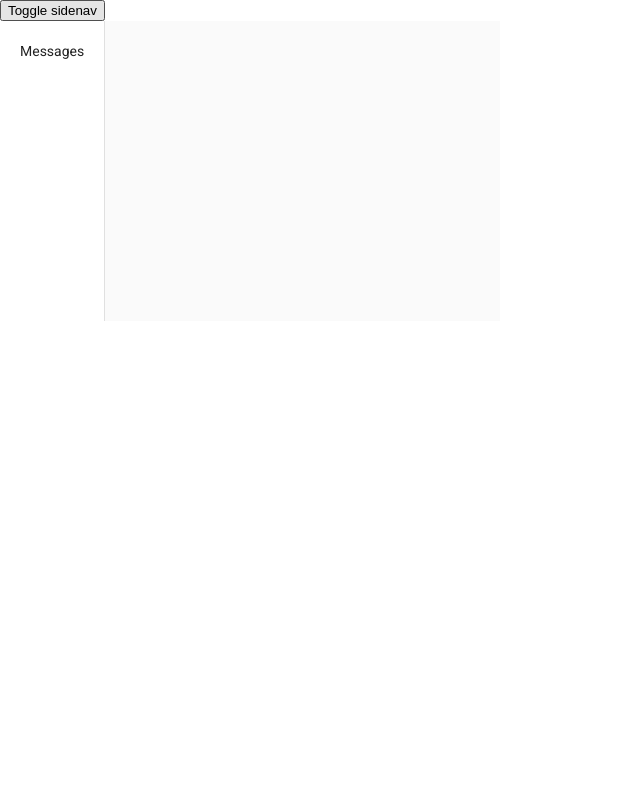
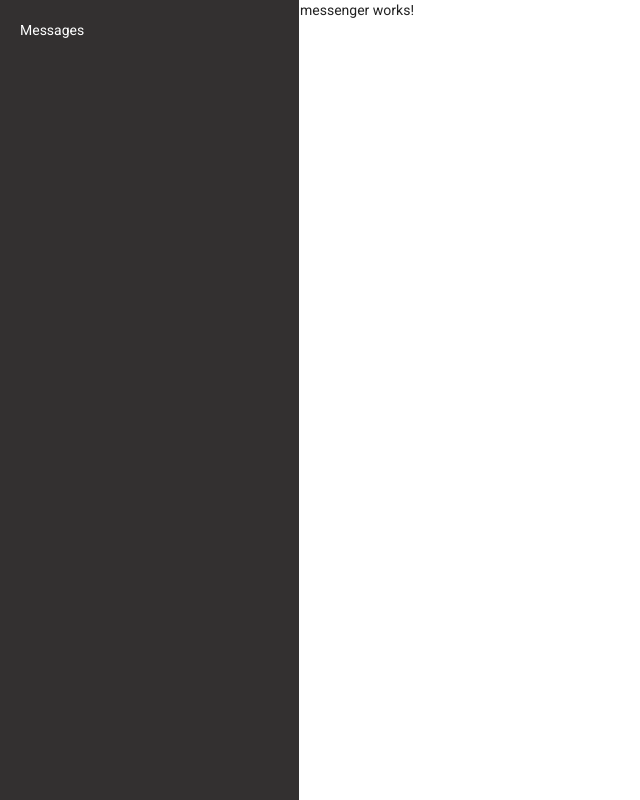
Before and after one commit to dcotter1208/messenger-angular, an Angular app: page /messages/1 in a window 1280 px wide. Before the commit this address led to /. Shown: the whole page, without its empty margins (0-640 px from the left). Built offline with nearby package versions, Linux system fonts and the light colour scheme.

Commit message:
side navigation component ui

```diff
--- a/src/app/app-routing.module.ts
+++ b/src/app/app-routing.module.ts
@@ -1,10 +1,11 @@
 import { NgModule } from '@angular/core';
 import { RouterModule, Routes } from '@angular/router';
+import { MessengerComponent } from './components/messenger/messenger.component';
 
-const routes: Routes = [];
+const routes: Routes = [{ path: 'messages/:id', component: MessengerComponent }];
 
 @NgModule({
   imports: [RouterModule.forRoot(routes)],
   exports: [RouterModule]
 })
-export class AppRoutingModule { }
+export class AppRoutingModule {}
--- a/src/app/app.component.css
+++ b/src/app/app.component.css
@@ -0,0 +1,3 @@
+.app-container {
+  height: 100vh;
+}
--- a/src/app/app.component.html
+++ b/src/app/app.component.html
@@ -1,3 +1,3 @@
-<div>
+<div class="app-container">
   <app-side-nav></app-side-nav>
 </div>
--- /dev/null
+++ b/src/app/components/messenger/messenger.component.html
@@ -0,0 +1 @@
+<p>messenger works!</p>
--- /dev/null
+++ b/src/app/components/messenger/messenger.component.ts
@@ -0,0 +1,20 @@
+import { Component, OnInit } from '@angular/core';
+import { Subscription } from 'rxjs';
+import { ActivatedRoute } from '@angular/router';
+
+@Component({
+  selector: 'app-messenger',
+  templateUrl: './messenger.component.html',
+  styleUrls: ['./messenger.component.css']
+})
+export class MessengerComponent implements OnInit {
+  private routeSub: Subscription;
+  constructor(private route: ActivatedRoute) {}
+
+  ngOnInit(): void {
+    this.routeSub = this.route.params.subscribe(params => {
+      console.log(params);
+      console.log(params['id']);
+    });
+  }
+}
--- a/src/app/components/side-nav/side-nav.component.css
+++ b/src/app/components/side-nav/side-nav.component.css
@@ -1,15 +1,23 @@
-.example-container {
-  width: 500px;
-  height: 300px;
+.nav-component-container {
+  background: rgb(51, 48, 48);
 }
 
-.example-sidenav-content {
-  display: flex;
-  height: 100%;
-  align-items: center;
-  justify-content: center;
+.drawer-container {
+  height: 100vh;
+  background: white;
 }
 
-.example-sidenav {
+.side-nav {
   padding: 20px;
+  width: 300px;
+  background-color: rgb(51, 48, 48);
+  border-right: 1px solid white;
 }
+
+.side-nav-text {
+  color: white;
+}
+
+.menu-icon {
+  color: white;
+}
--- a/src/app/components/side-nav/side-nav.component.html
+++ b/src/app/components/side-nav/side-nav.component.html
@@ -1,11 +1,13 @@
-<div>
-  <button type="button" mat-button (click)="drawer.toggle()">
-    Toggle sidenav
+<div class="nav-component-container">
+  <button class="menu-icon" *ngIf="isMobile" mat-icon-button (click)="drawer.toggle()" aria-label="menu icon">
+    <mat-icon>menu</mat-icon>
   </button>
-  <mat-drawer-container class="example-container" autosize>
-    <mat-drawer [opened]="!isMobile" #drawer class="example-sidenav" mode="side">
-      <p>Messages</p>
+  <mat-drawer-container [hasBackdrop]="isMobile" class="drawer-container" autosize>
+    <mat-drawer [opened]="!isMobile" #drawer class="side-nav" mode="side">
+      <p class="side-nav-text">Messages</p>
     </mat-drawer>
-    <div class="example-sidenav-content"></div>
+    <mat-drawer-content>
+      <router-outlet></router-outlet>
+    </mat-drawer-content>
   </mat-drawer-container>
 </div>
```
Also changed, not shown: src/app/app.module.ts (+5 -2 lines), src/app/components/messenger/messenger.component.css (added), 1 other file (tests, documents, lock files or other folders).
